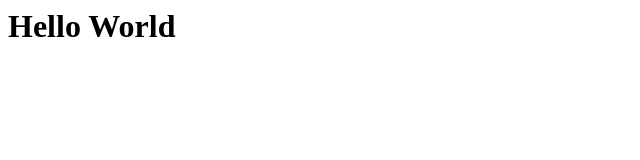
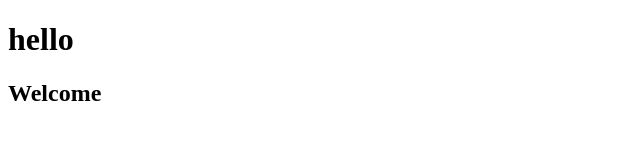
Before and after one commit to vatsalposty01/MyWebApp, a plain HTML site: page index.html in a window 1280 px wide. Shown: the whole page, without its empty margins (0-640 px from the left). Drawn offline with Linux system fonts and the light colour scheme.

Commit message:
Updated application title

```diff
--- a/index.html
+++ b/index.html
@@ -1 +1,12 @@
-<h1>Hello World</h1>
+<!DOCTYPE html>
+<html lang="en">
+<head>
+    <meta charset="UTF-8">
+    <meta name="viewport" content="width=device-width, initial-scale=1.0">
+    <title>welcome</title>
+</head>
+<body>
+    <h1>hello</h1>
+    <h2>Welcome</h2>
+</body>
+</html>
```
